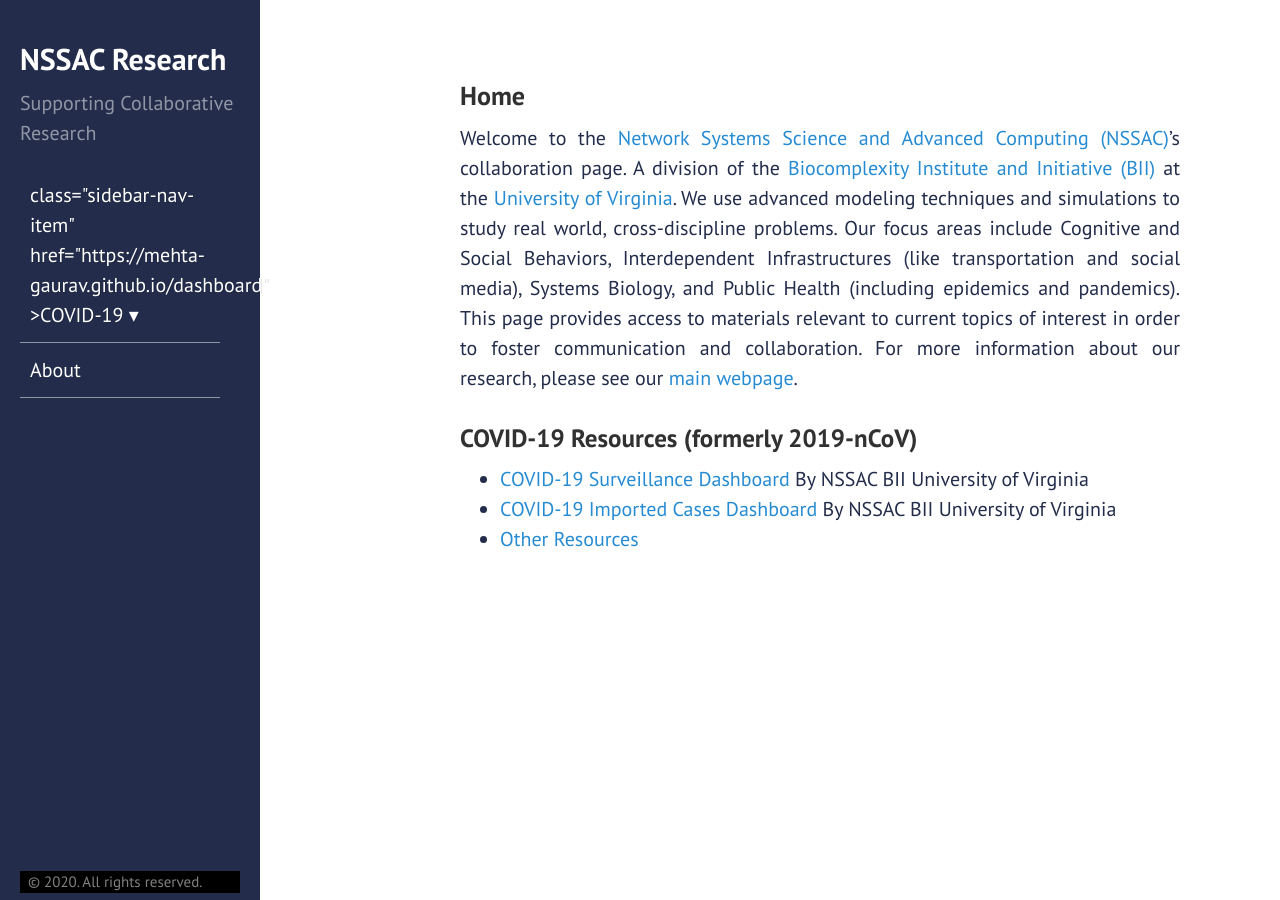
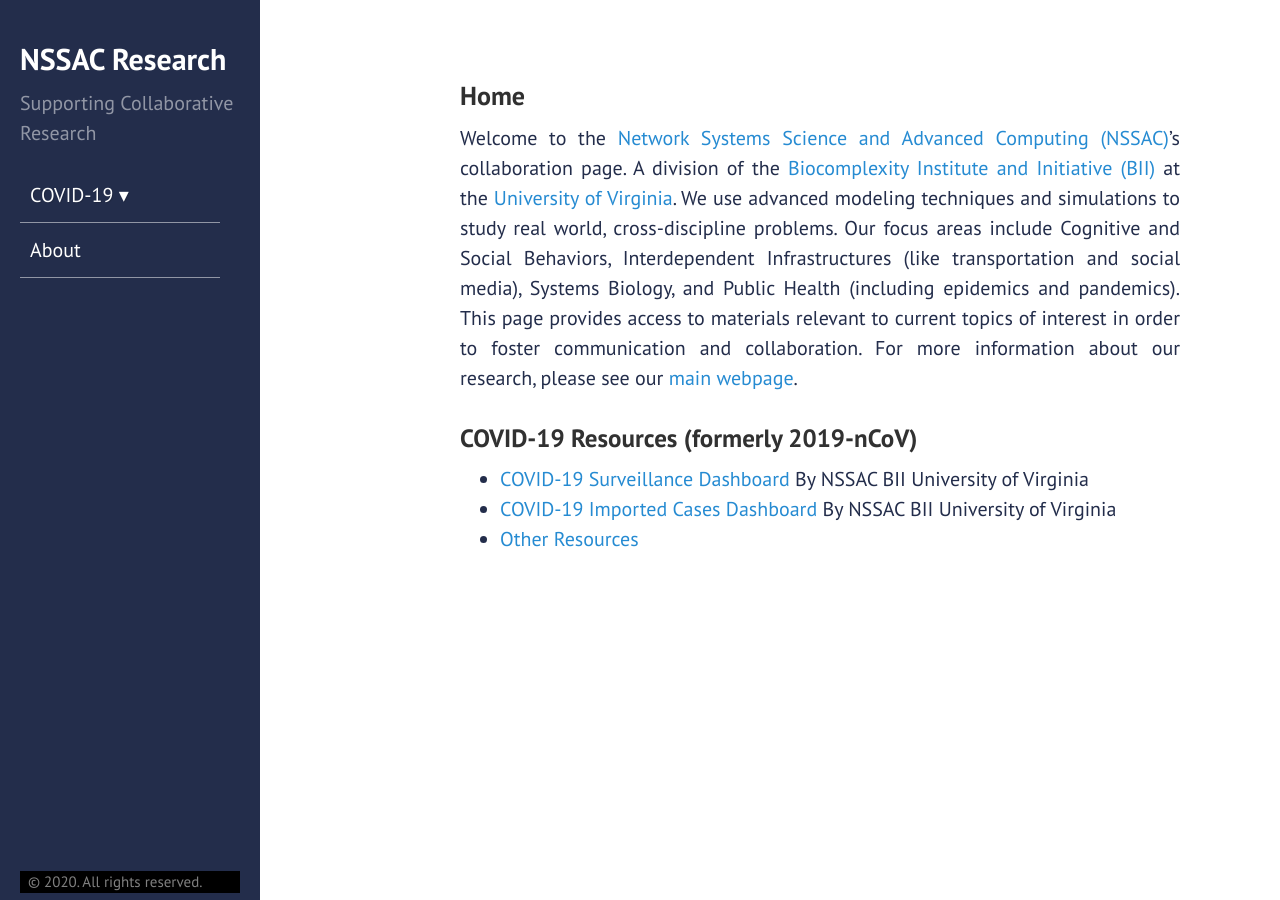
Before and after one commit to mehta-gaurav/mehta-gaurav.github.io, a Jekyll site: the page built from index.md, in a window 1280 px wide. Built offline with Jekyll 4.4.1, drawn with Linux system fonts in a browser that asks for light colours.

Commit message:
Update sidebar.html

```diff
--- a/_includes/sidebar.html
+++ b/_includes/sidebar.html
@@ -17,7 +17,7 @@
           <li><p style="background-color: #232D4B; color: white; margin-bottom: 0.4rem; margin-top: 2rem;">Menu</p></li>
          <li>
 <!--             <a href="{{ site.dashboardUrl }}"><label for="sm1" class="sidebar-nav-item{% if page.url == site.dashboardUrl %} active{% endif %}" >COVID-19 <span class="drop-icon">▾</span> <span><label title="Toggle Drop-down" class="drop-icon" for="sm1">▾</label></span></label> -->
-              <a> class="sidebar-nav-item{% if page.url == site.dashboardUrl %} active{% endif %}"  href="{{ site.dashboardUrl }}" >COVID-19
+              <a class="sidebar-nav-item{% if page.url == site.dashboardUrl %} active{% endif %}"  href="{{ site.dashboardUrl }}" >COVID-19
  				<span class="drop-icon">▾</span>
  				<span><label title="Toggle Drop-down" class="drop-icon" for="sm1">▾</label></span>
 			</a>
```
